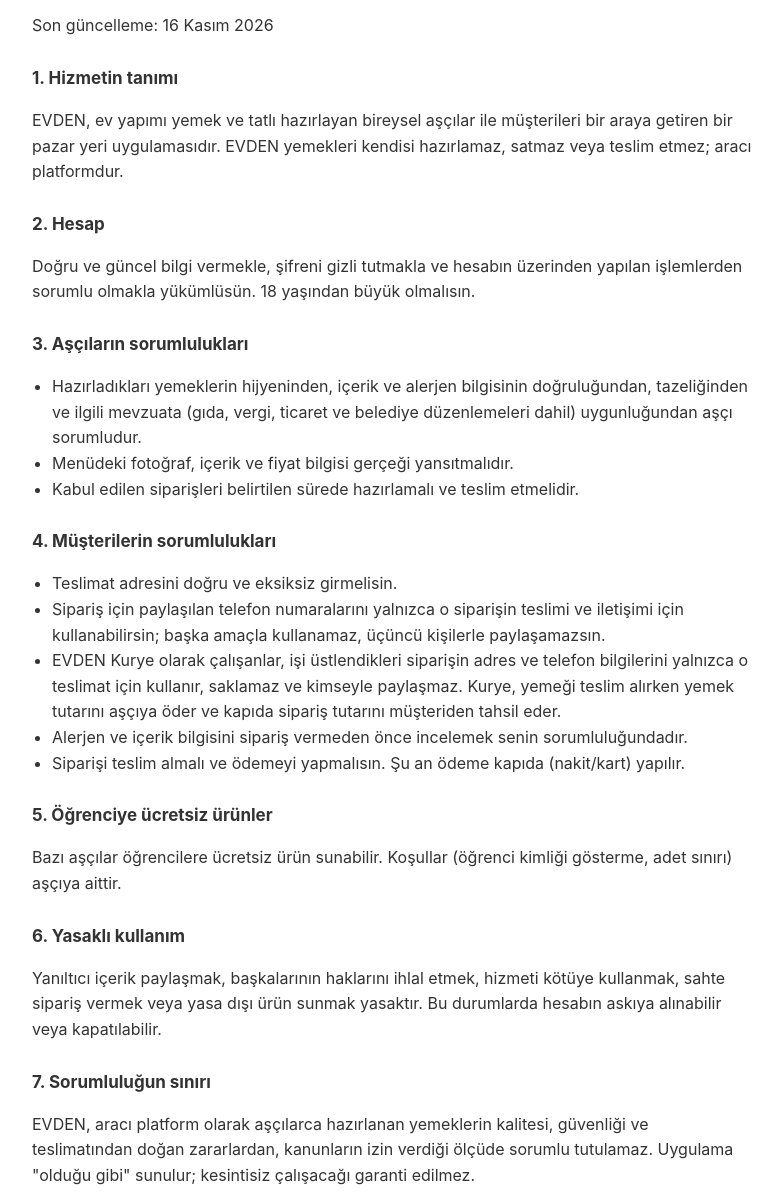
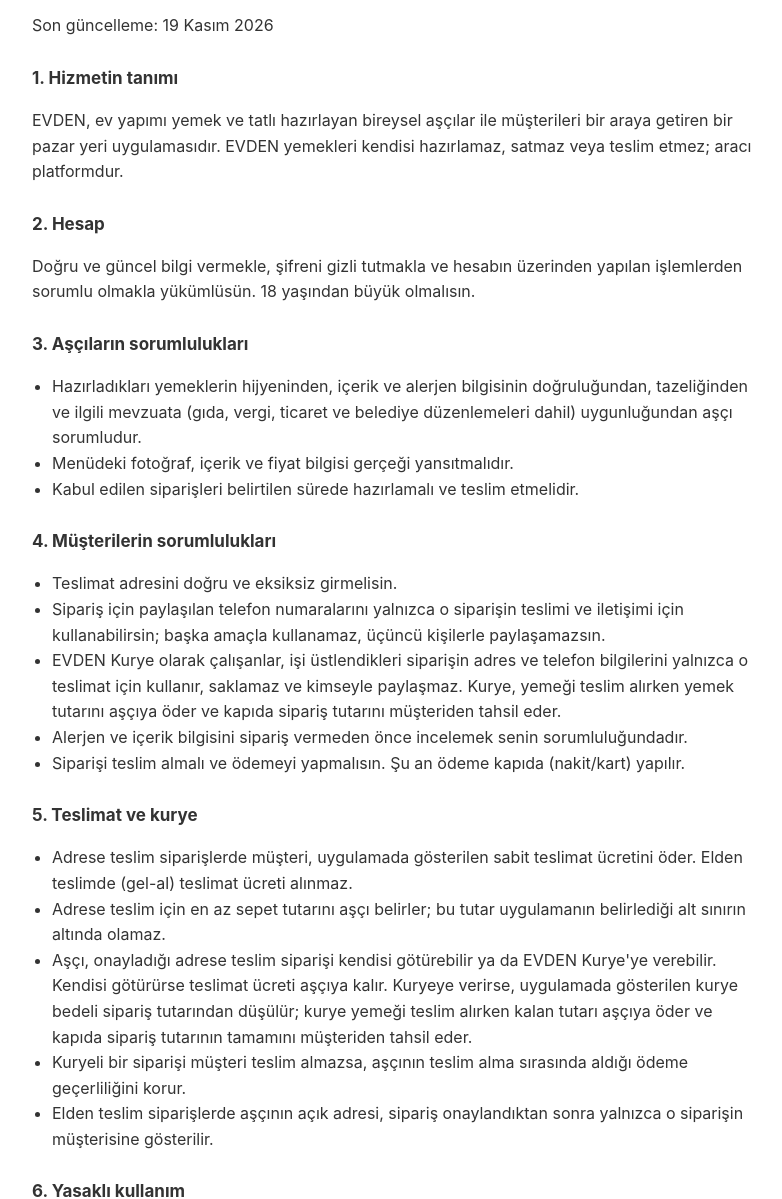
Before and after one commit to koumitg/evden-site, a plain HTML site: page terms.html in a window 1280 px wide. Shown: the part 107-1306 px from the top of the page, without its empty margins (248-1030 px from the left). Drawn offline with Linux system fonts and the light colour scheme.

Commit message:
Add files via upload

```diff
--- a/terms.html
+++ b/terms.html
@@ -1,7 +1,7 @@
 <!doctype html><html lang="tr"><head><meta charset="utf-8"><meta name="viewport" content="width=device-width,initial-scale=1"><title>Kullanım Şartları – EVDEN</title><style>body{font-family:-apple-system,Segoe UI,Roboto,sans-serif;max-width:720px;margin:0 auto;padding:24px 16px;color:#333;line-height:1.6}
 h1{color:#FF6B00;font-size:24px}h2{font-size:17px;margin-top:26px}a{color:#FF6B00}nav a{margin-right:14px}ul{padding-left:20px}
 .card{background:#FFF3E8;border-radius:12px;padding:16px;margin:16px 0}</style></head><body><nav><a href="index.html">Destek</a><a href="privacy.html">Gizlilik Politikası</a><a href="terms.html">Kullanım Şartları</a><a href="hesap-silme.html">Hesap Silme</a></nav><h1>Kullanım Şartları</h1>
-<p>Son güncelleme: 16 Kasım 2026</p>
+<p>Son güncelleme: 19 Kasım 2026</p>
 <h2>1. Hizmetin tanımı</h2>
 <p>EVDEN, ev yapımı yemek ve tatlı hazırlayan bireysel aşçılar ile müşterileri bir araya getiren bir pazar yeri uygulamasıdır. EVDEN yemekleri kendisi hazırlamaz, satmaz veya teslim etmez; aracı platformdur.</p>
 <h2>2. Hesap</h2>
@@ -20,8 +20,14 @@ h1{color:#FF6B00;font-size:24px}h2{font-size:17px;margin-top:26px}a{color:#FF6B0
 <li>Alerjen ve içerik bilgisini sipariş vermeden önce incelemek senin sorumluluğundadır.</li>
 <li>Siparişi teslim almalı ve ödemeyi yapmalısın. Şu an ödeme kapıda (nakit/kart) yapılır.</li>
 </ul>
-<h2>5. Öğrenciye ücretsiz ürünler</h2>
-<p>Bazı aşçılar öğrencilere ücretsiz ürün sunabilir. Koşullar (öğrenci kimliği gösterme, adet sınırı) aşçıya aittir.</p>
+<h2>5. Teslimat ve kurye</h2>
+<ul>
+<li>Adrese teslim siparişlerde müşteri, uygulamada gösterilen sabit teslimat ücretini öder. Elden teslimde (gel-al) teslimat ücreti alınmaz.</li>
+<li>Adrese teslim için en az sepet tutarını aşçı belirler; bu tutar uygulamanın belirlediği alt sınırın altında olamaz.</li>
+<li>Aşçı, onayladığı adrese teslim siparişi kendisi götürebilir ya da EVDEN Kurye'ye verebilir. Kendisi götürürse teslimat ücreti aşçıya kalır. Kuryeye verirse, uygulamada gösterilen kurye bedeli sipariş tutarından düşülür; kurye yemeği teslim alırken kalan tutarı aşçıya öder ve kapıda sipariş tutarının tamamını müşteriden tahsil eder.</li>
+<li>Kuryeli bir siparişi müşteri teslim almazsa, aşçının teslim alma sırasında aldığı ödeme geçerliliğini korur.</li>
+<li>Elden teslim siparişlerde aşçının açık adresi, sipariş onaylandıktan sonra yalnızca o siparişin müşterisine gösterilir.</li>
+</ul>
 <h2>6. Yasaklı kullanım</h2>
 <p>Yanıltıcı içerik paylaşmak, başkalarının haklarını ihlal etmek, hizmeti kötüye kullanmak, sahte sipariş vermek veya yasa dışı ürün sunmak yasaktır. Bu durumlarda hesabın askıya alınabilir veya kapatılabilir.</p>
 <h2>7. Sorumluluğun sınırı</h2>
```
Also changed, not shown: privacy.html (+2 -2 lines).
